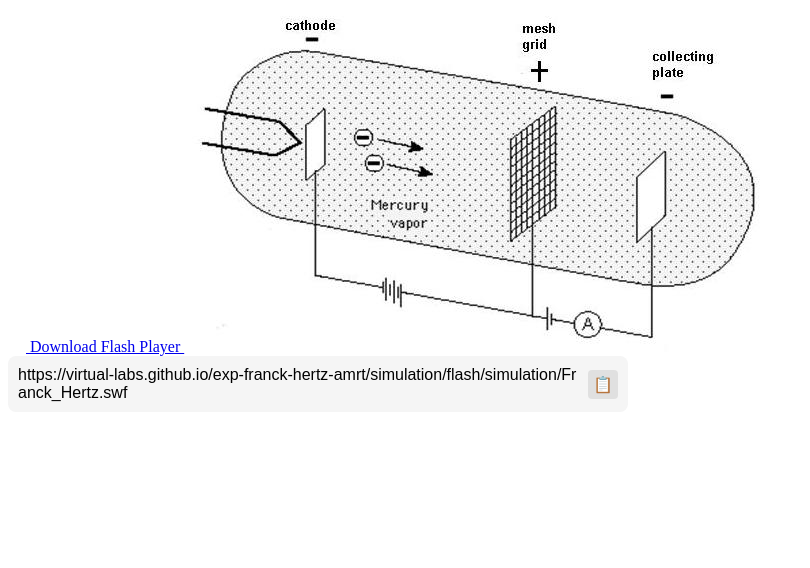
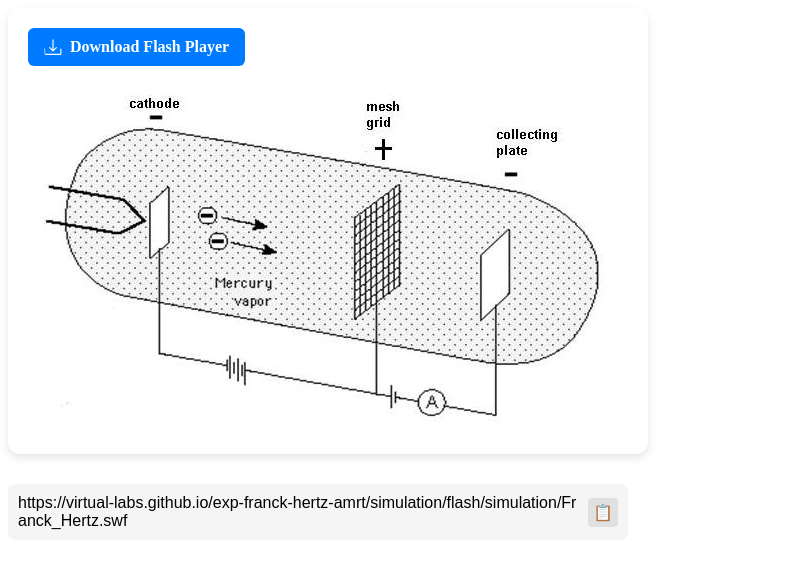
Before and after one commit to virtual-labs/exp-franck-hertz-amrt, a plain HTML site: page experiment/simulation/index.html in a window 1280 px wide. Shown: the whole page, without its empty margins (0-810 px from the left). Drawn offline with Linux system fonts and the light colour scheme.

Commit message:
Update main.css

```diff
--- a/experiment/simulation/css/main.css
+++ b/experiment/simulation/css/main.css
@@ -1,5 +1,32 @@
 /* You CSS goes in here */
+.download-section {
+      background: #fff;
+      padding: 20px;
+      border-radius: 12px;
+      box-shadow: 0 4px 10px rgba(0, 0, 0, 0.1);
+      max-width: 600px;
+      margin-bottom: 30px;
+    }
 
+    .download-link {
+      display: inline-flex;
+      align-items: center;
+      background-color: #007bff;
+      color: white;
+      padding: 10px 16px;
+      border-radius: 6px;
+      text-decoration: none;
+      font-weight: bold;
+      transition: background-color 0.3s ease;
+    }
+
+    .download-link:hover {
+      background-color: #0056b3;
+    }
+
+    .download-link svg {
+      margin-right: 8px;
+    }
 .copy-container {
       display: flex;
       align-items: center;
@@ -46,3 +73,10 @@
     .tooltip.show {
       opacity: 1;
     }
+
+img {
+      max-width: 100%;
+      height: auto;
+      border-radius: 8px;
+      margin-top: 20px;
+    }
```
